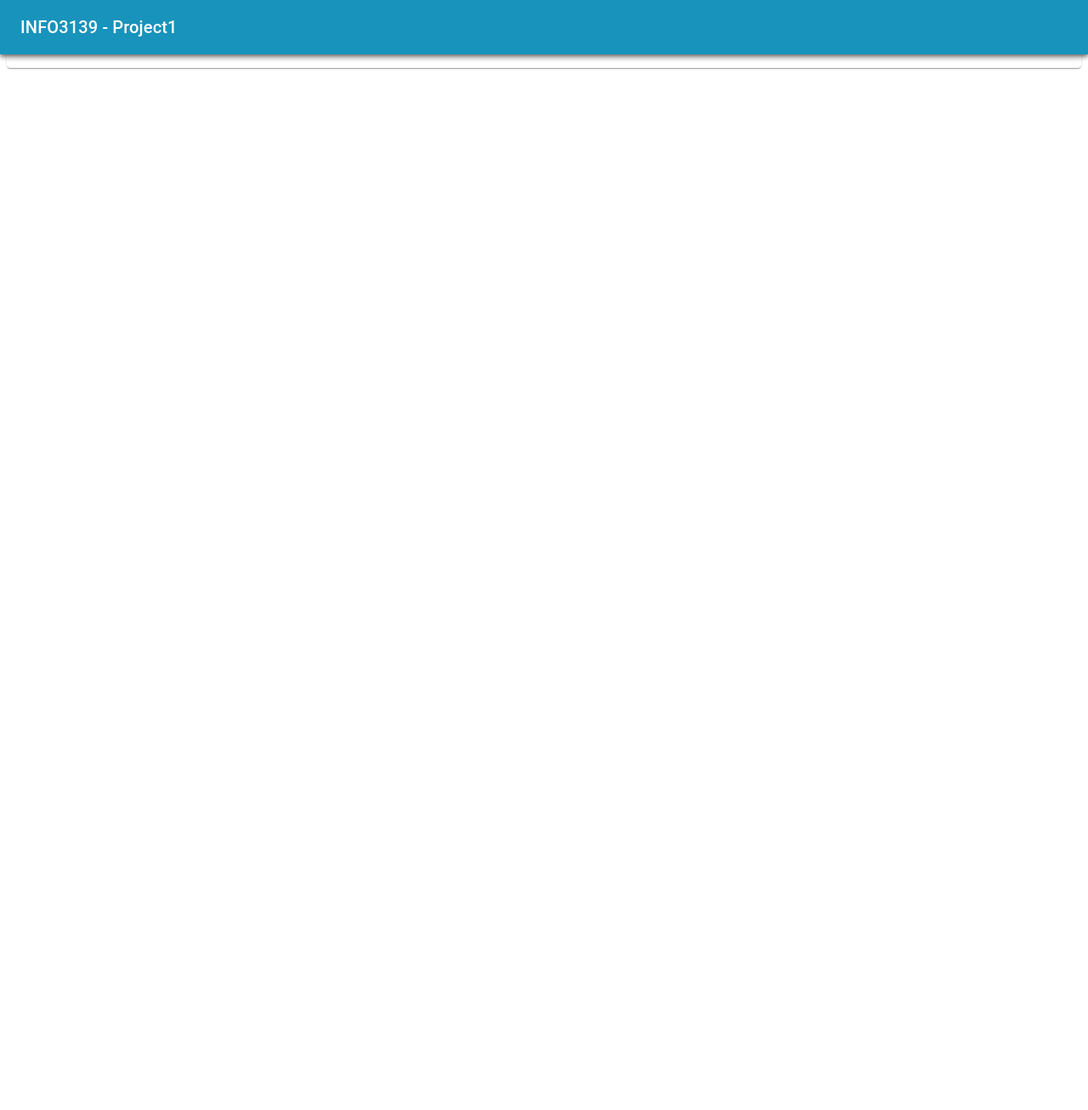
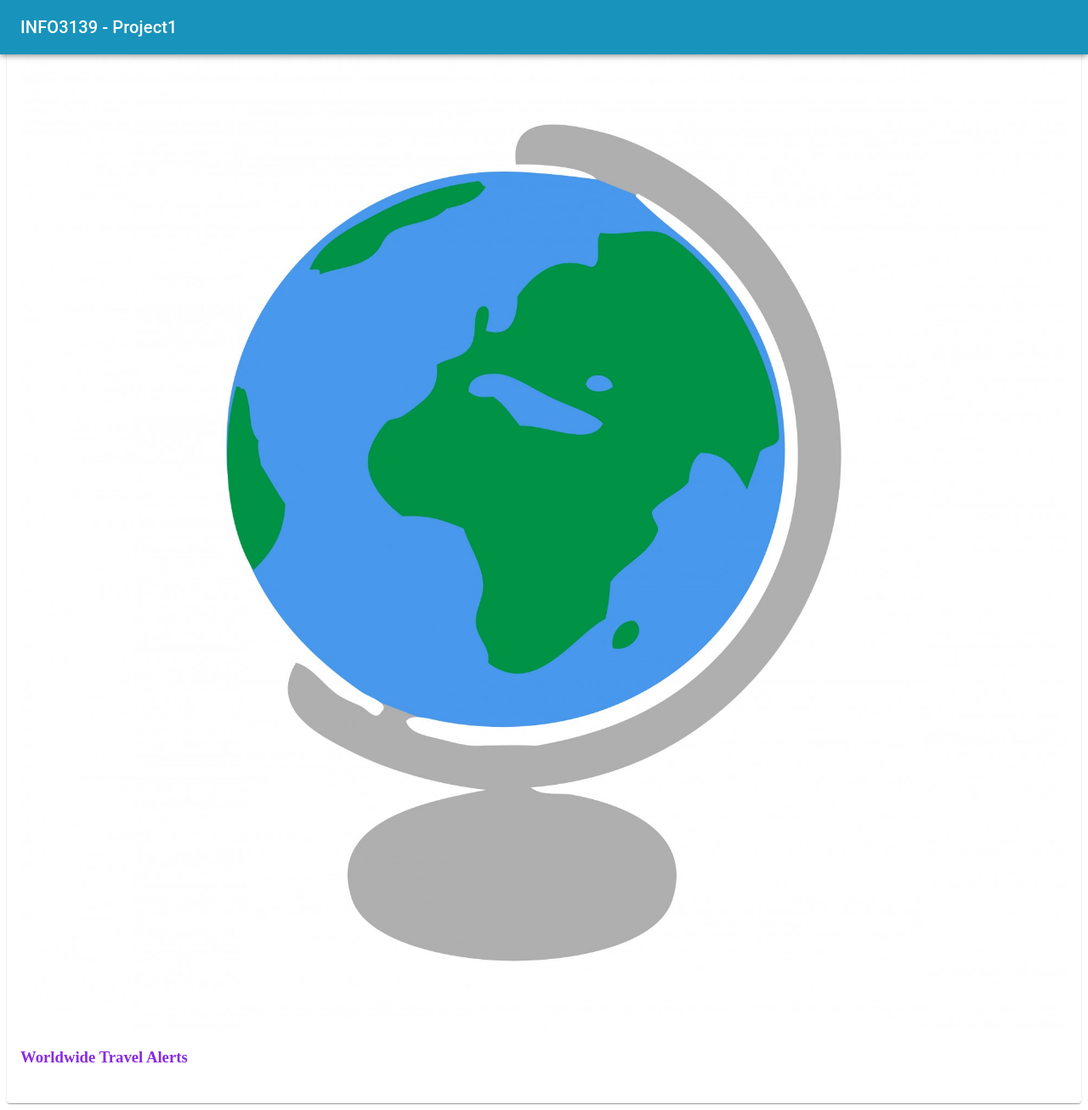
Before and after one commit to Tradicans/23W-JS-reactexercises, a React (Vite) app: page / in a window 1280 px wide. Shown: the whole page at 85% size. Before the commit the page ends 800 px from the top, so only its background shows below. Built offline with nearby package versions, Linux system fonts and the light colour scheme.

Commit message:
project 1 component setup

```diff
--- a/src/project1/App.jsx
+++ b/src/project1/App.jsx
@@ -6,12 +6,16 @@ import { ThemeProvider } from "@mui/material/styles";
 import theme from "./theme";
 import {
  Toolbar,
+ Card,
+ CardHeader,
+ CardContent,
  AppBar,
  Menu,
  MenuItem,
  IconButton,
  Typography,
 } from "@mui/material";
+import globe from "./globe-clipart.jpg";
 // import MaterialUIEx3Component from "./week7/class1/materialuiexample3";
 // import MaterialUIEx5Component from "./week7/class2/materialuiexample5";
 // import MaterialUIEx6Component from "./week7/class2/materialuiexample6";
@@ -29,12 +33,34 @@ const App = () => {
  };
  return (
  <ThemeProvider theme={theme}>
- <AppBar>
+  <Project1Component />
+
+ {/* <Card className="card">
+ <CardHeader
+ title="INFO3139 - Project1"
+ style={{ textAlign: "center" }}
+ />
+<CardContent>
+  <div>
+  <img src={globe} alt="Globe" width={"100%"}/>
+  </div>
+  <div>
+    <h3>Worldwide Travel Alerts</h3>
+  </div>
+
+
+
+
+</CardContent>
+
+ </Card> */}
+
+ {/* <AppBar>
  <Toolbar>
  <Typography variant="h6" color="inherit">
  INFO3139 - Project1
- </Typography>
- <IconButton
+ </Typography> */}
+ {/* <IconButton
   id="menubtn"
  onClick={handleClick}
  color="inherit"
@@ -50,21 +76,7 @@ const App = () => {
  open={Boolean(anchorEl)}
  onClose={handleClose}
  >
- {/* <MenuItem component={NavLink} to="/home" onClick={handleClose}>
- Home
- </MenuItem>
- <MenuItem component={NavLink} to="/ex3" onClick={handleClose}>
- Exercise #3
- </MenuItem>
- <MenuItem component={NavLink} to="/ex6" onClick={handleClose}>
- Exercise #6
- </MenuItem>
- <MenuItem component={NavLink} to="/ex7a" onClick={handleClose}>
- Exercise #7a
- </MenuItem>
- <MenuItem component={NavLink} to="/lab13" onClick={handleClose}>
- Lab 13
- </MenuItem> */}
+
  <MenuItem component={NavLink} to="/home" onClick={handleClose}>
  Home
  </MenuItem>
@@ -72,18 +84,18 @@ const App = () => {
  Test
  </MenuItem>
 
- </Menu>
- </Toolbar>
+ </Menu> */}
+ {/* </Toolbar>
  </AppBar>
- <Routes>
+ <Typography variant="h6" color="inherit">
+ INFO3139 - Project1
+ </Typography> */}
+ {/* <Routes>
  <Route path="/" element={<Project1Component />} />
  <Route path="/home" element={<Project1Component />} />
  <Route path="/test" element={<Project1Component />} />
- {/* <Route path="/ex3" element={<MaterialUIEx3Component />} />
- <Route path="/ex6" element={<MaterialUIEx6Component />} />
- <Route path="/ex7a" element={<MaterialUIEx7a />} />
- <Route path="/lab13" element={<Lab13Component />} /> */}
- </Routes>
+
+ </Routes> */}
  </ThemeProvider>
  );
 };
--- a/src/project1/project1component.jsx
+++ b/src/project1/project1component.jsx
@@ -13,20 +13,21 @@ import {
 import theme from "./theme";
 //import "../../App.css";
 import "../App.css";
-const Project1Component = () => {
-// const initialState = {
-//     statement: "",
-// };
-// const reducer = (state, newState) => ({ ...state, ...newState });
-// const [state, setState] = useReducer(reducer, initialState);
+import globe from "./globe-clipart.jpg";
+const Project1Component = (props) => {
+const initialState = {
+    statement: "",
+};
+const reducer = (state, newState) => ({ ...state, ...newState });
+const [state, setState] = useReducer(reducer, initialState);
 
 
-// const onChange = (e, selectedOption) => {
-//     selectedOption
-//     ? setState({statement: (state.statement + " " + selectedOption)})
-//     : setState(initialState);
+const onChange = (e, selectedOption) => {
+    selectedOption
+    ? setState({statement: (state.statement + " " + selectedOption)})
+    : setState(initialState);
 
-// };
+};
  return (
     <ThemeProvider theme={theme}>
     <AppBar color="primary" style={{ marginBottom: "5vh" }}>
@@ -36,13 +37,29 @@ const Project1Component = () => {
     </Typography>
     </Toolbar>
     </AppBar>
+
     <Card className="card">
-    {/* <CardHeader title="Sentence Builder Using Autocomplete" /> */}
+ {/* <CardHeader
+ title="INFO3139 - Project1"
+ style={{ textAlign: "center" }}
+ /> */}
+<CardContent>
+  <div>
+  <img src={globe} alt="Globe" width={"100%"}/>
+  </div>
+  <div>
+    <h3>Worldwide Travel Alerts</h3>
+  </div>
 
-    <CardContent>
-    <Typography variant="h6" color="inherit">
-    Travel Advisory App
-    </Typography>
+
+
+
+</CardContent>
+
+ </Card>
+
+
+
  {/* <Autocomplete
  id="sentence"
  options={sentence}
@@ -62,9 +79,9 @@ const Project1Component = () => {
  <Typography variant="h6" color="error">
  {state.statement}
  </Typography> */}
- </CardContent>
+ {/* </CardContent>
 
-    </Card>
+    </Card> */}
     </ThemeProvider>
  );
 };
```
